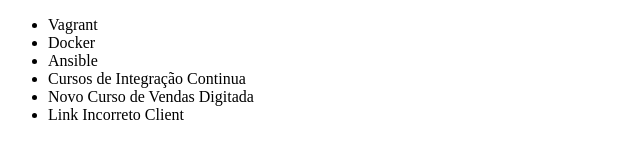
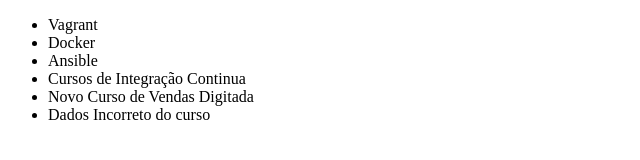
Before and after one commit to AlbertoHolanda1245/Projeto-Aulas, a plain HTML site: page index.html in a window 1280 px wide. Shown: the full height of the page, 0-640 px from the left. Drawn offline with Linux system fonts and the light colour scheme.

```diff
--- a/index.html
+++ b/index.html
@@ -11,7 +11,7 @@
         <li>Ansible</li>
         <li>Cursos de Integração Continua</li>
         <li>Novo Curso de Vendas Digitada</li>
-        <li>Link Incorreto Client</li>
+        <li>Dados Incorreto do curso</li>
     </ul>
 </body>
 </html>
```
